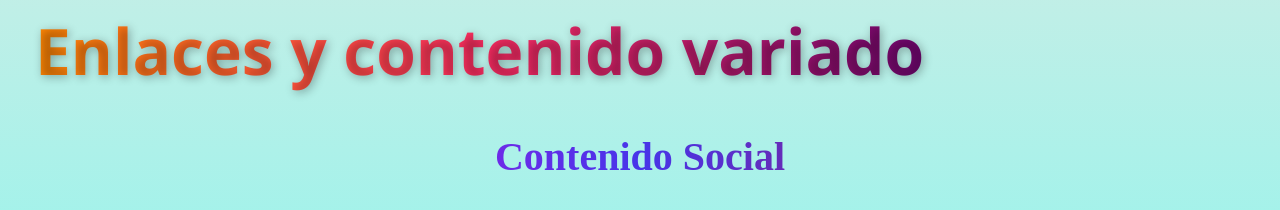
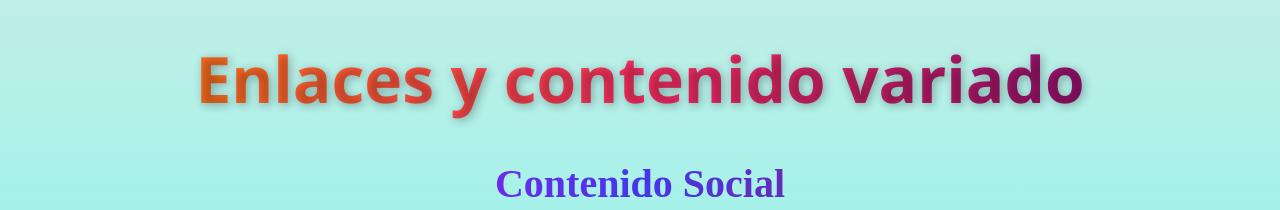
Before and after one commit to Christianga81/RedesSociales, a plain HTML site: page index.html in a window 1280 px wide. Shown: the top 210 px of the page. Drawn offline with nearby package versions, Linux system fonts and the light colour scheme.

Commit message:
Add files via upload

```diff
--- a/index.html
+++ b/index.html
@@ -27,6 +27,8 @@
         }
 
         .titulo-llamativo {
+            margin: 0;
+            display: block;
             font-size: 4rem;
             font-weight: bold;
             text-align: center;
@@ -52,7 +54,7 @@
 
         header{
             padding: 15px;
-            display: flex;
+            display: block;
             width: 100vw;
             height: 100px;
             box-sizing: border-box;
@@ -87,6 +89,7 @@
             -webkit-background-clip: text;
             -webkit-text-fill-color: transparent;
             font-size: 40px;
+            margin-top: 60px;
         }
         div.lista{
             display: grid;
```
